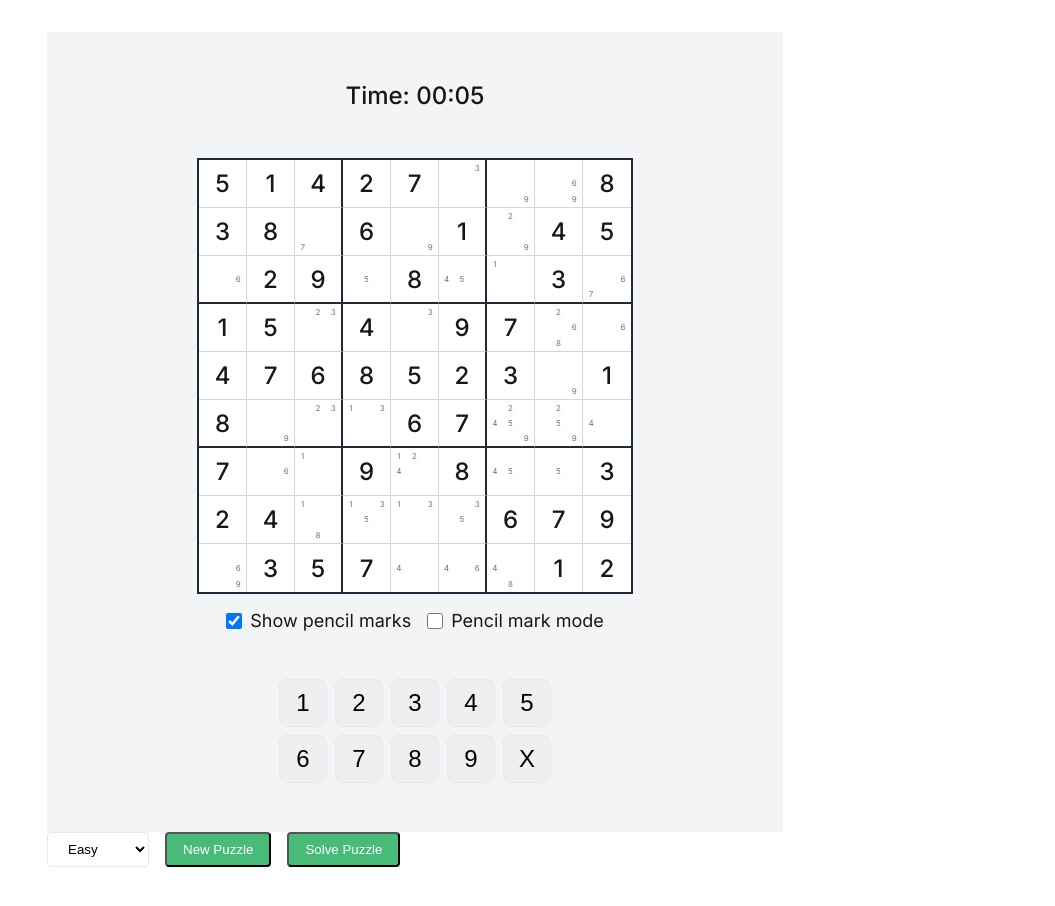
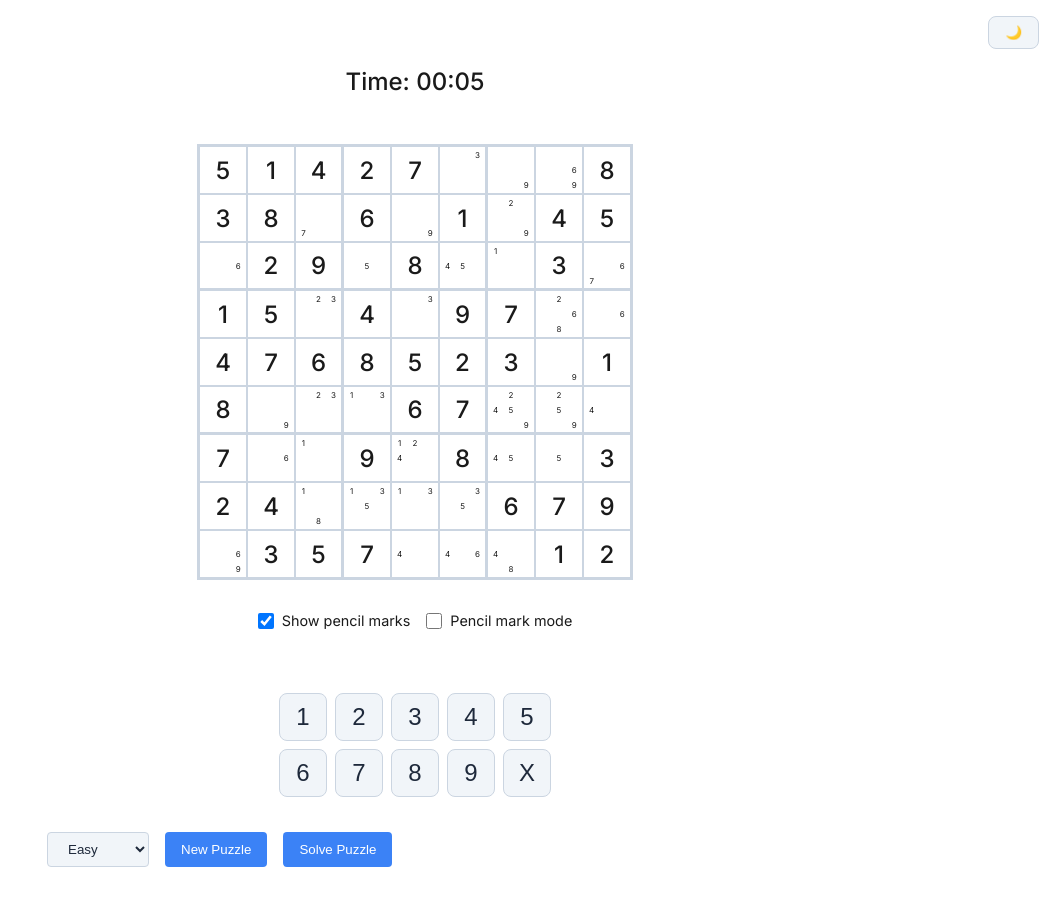
Before and after one commit to sforsyth99/sudoku, a Next.js app: page / in a window 1280 px wide. Shown: the top 906 px of the page, without its empty margins (225-1280 px from the left). Built offline with nearby package versions, Linux system fonts and the light colour scheme.

Commit message:
light and dark mode

```diff
--- a/src/app/components/Game.module.css
+++ b/src/app/components/Game.module.css
@@ -12,22 +12,24 @@
 
 .select {
   padding: 0.5rem 1rem;
-    border: 1px solid #e2e8f0;
+  border: 1px solid var(--grid-border);
   border-radius: 0.25rem;
-    background-color: white;
+  background-color: var(--keyboard-bg);
+  color: var(--keyboard-text);
 }
 
 .button {
   padding: 0.5rem 1rem;
   border-radius: 0.25rem;
-    background-color: #48bb78;
-    color: white;
+  background-color: var(--primary);
+  color: var(--background);
   cursor: pointer;
-    transition: background-color 0.2s;
+  transition: all 0.2s;
+  border: none;
 }
 
 .button:hover {
-    background-color: #38a169;
+  opacity: 0.9;
 }
 
 .button:disabled {
--- a/src/app/components/Game.tsx
+++ b/src/app/components/Game.tsx
@@ -1,9 +1,10 @@
 "use client";
 
-import { useState } from "react";
+import { useState, useEffect } from "react";
 import { useIntl } from "react-intl";
 import SudokuGrid from "./SudokuGrid";
 import { usePuzzle, useSolvePuzzle } from "../hooks/usePuzzle";
+import { useTheme } from '../providers/ThemeProvider';
 import styles from "./Game.module.css";
 
 type Difficulty = "easy" | "medium" | "hard";
@@ -11,6 +12,7 @@ type Difficulty = "easy" | "medium" | "hard";
 export default function Game() {
   const intl = useIntl();
   const [difficulty, setDifficulty] = useState<Difficulty>("easy");
+  const { theme, toggleTheme } = useTheme();
 
   const {
     data: puzzle,
@@ -21,6 +23,22 @@ export default function Game() {
   const { mutate: solvePuzzle, isPending: solving } = useSolvePuzzle();
 
   return (
+    <div>
+      <div style={{ position: 'absolute', top: '1rem', right: '1rem' }}>
+        <button
+          onClick={toggleTheme}
+          style={{
+            padding: '0.5rem 1rem',
+            borderRadius: '0.5rem',
+            border: '1px solid var(--grid-border)',
+            backgroundColor: 'var(--keyboard-bg)',
+            color: 'var(--keyboard-text)',
+            cursor: 'pointer',
+          }}
+        >
+          {theme === 'light' ? '🌙' : '☀️'}
+        </button>
+      </div>
       <div className={styles.container}>
         {isLoading ? (
           <div>{intl.formatMessage({ id: "game.loading" })}</div>
@@ -64,5 +82,6 @@ export default function Game() {
           </>
         )}
       </div>
+    </div>
   );
 }
--- a/src/app/components/Keyboard.module.css
+++ b/src/app/components/Keyboard.module.css
@@ -13,25 +13,28 @@
 .button {
   width: 3rem;
   height: 3rem;
-  border: 1px solid #e2e8f0;
+  border: 1px solid var(--grid-border);
   border-radius: 0.5rem;
   display: flex;
   align-items: center;
   justify-content: center;
   font-size: 1.5rem;
   font-weight: 500;
-  transition: background-color 0.2s;
+  background-color: var(--keyboard-bg);
+  color: var(--keyboard-text);
+  transition: all 0.2s;
 }
 
 .button:hover {
-  background-color: #f3f4f6;
+  background-color: var(--cell-highlighted);
 }
 
 .button:active {
-  background-color: #e5e7eb;
+  background-color: var(--cell-selected);
 }
 
 .pencilMode {
   font-size: 0.875rem;
   font-weight: normal;
+  color: var(--secondary);
 }
--- a/src/app/components/SudokuGrid.module.css
+++ b/src/app/components/SudokuGrid.module.css
@@ -4,14 +4,14 @@
   align-items: center;
   justify-content: center;
   min-height: 100vh;
-  background-color: #f3f4f6;
+  background-color: var(--background);
   padding: 1rem;
 }
 
 .congratulations {
   font-size: 1.5rem;
   font-weight: bold;
-  color: #059669;
+  color: var(--accent);
   margin-bottom: 1rem;
 }
 
@@ -24,7 +24,7 @@
 }
 
 .grid {
-  border: 2px solid #1f2937;
+  border: 2px solid var(--grid-border);
 }
 
 .row {
@@ -35,21 +35,29 @@
   width: 3rem;
   height: 3rem;
   position: relative;
-  background-color: white;
+  background-color: var(--background);
+  color: var(--text);
   transition: all 0.2s;
   outline: none;
+  border: 1px solid var(--grid-border);
 }
 
 .cell:hover {
-  background-color: #dbeafe;
+  background-color: var(--cell-highlighted);
 }
 
 .cellSelected {
-  background-color: #dbeafe;
+  background-color: var(--cell-selected);
 }
 
 .cellDisabled {
+  background-color: var(--background);
+  color: var(--text);
   cursor: not-allowed;
+}
+
+.cellError {
+  color: var(--error);
 }
 
 .cellEnabled {
@@ -57,19 +65,19 @@
 }
 
 .cellBorderRight {
-  border-right: 1px solid #d1d5db;
+  border-right: 1px solid var(--grid-border);
 }
 
 .cellBorderRightThick {
-  border-right: 2px solid #1f2937;
+  border-right: 2px solid var(--grid-border);
 }
 
 .cellBorderBottom {
-  border-bottom: 1px solid #d1d5db;
+  border-bottom: 1px solid var(--grid-border);
 }
 
 .cellBorderBottomThick {
-  border-bottom: 2px solid #1f2937;
+  border-bottom: 2px solid var(--grid-border);
 }
 
 .number {
@@ -83,11 +91,11 @@
 }
 
 .guess {
-  color: #2563eb;
+  color: var(--accent);
 }
 
 .guessError {
-  color: #dc2626;
+  color: var(--error);
 }
 
 .pencilGrid {
@@ -104,7 +112,7 @@
   display: flex;
   align-items: center;
   justify-content: center;
-  color: #6b7280;
+  color: var(--text);
 }
 
 .pencilMarkHidden {
@@ -113,8 +121,9 @@
 
 .controls {
   display: flex;
-  align-items: center;
   gap: 1rem;
+  margin: 1rem 0;
+  justify-content: center;
 }
 
 .controlGroup {
@@ -126,8 +135,10 @@
 .checkbox {
   width: 1rem;
   height: 1rem;
+  cursor: pointer;
 }
 
 .label {
-  font-size: 1.125rem;
+  color: var(--text);
+  font-size: 0.9rem;
 }
--- a/src/app/components/Timer.module.css
+++ b/src/app/components/Timer.module.css
@@ -2,4 +2,5 @@
   font-size: 1.5rem;
   font-weight: 500;
   margin-bottom: 1rem;
+  color: var(--text);
 }
--- a/src/app/layout.tsx
+++ b/src/app/layout.tsx
@@ -1,8 +1,10 @@
 import type { Metadata } from "next";
 import { Inter, Roboto_Mono } from "next/font/google";
 import "./globals.css";
+import "./styles/theme.css";
 import { IntlProvider } from "./providers/IntlProvider";
 import { QueryProvider } from "./providers/QueryProvider";
+import { ThemeProvider } from "./providers/ThemeProvider";
 
 const inter = Inter({
   variable: "--font-sans",
@@ -21,16 +23,18 @@ export const metadata: Metadata = {
 
 export default function RootLayout({
   children,
-}: Readonly<{
+}: {
   children: React.ReactNode;
-}>) {
+}) {
   return (
-    <html lang="en">
-      <body
-        className={`${inter.variable} ${robotoMono.variable} antialiased`}
-      >
+    <html lang="en" className={`${inter.variable} ${robotoMono.variable}`}>
+      <body>
         <QueryProvider>
-          <IntlProvider>{children}</IntlProvider>
+          <IntlProvider>
+            <ThemeProvider>
+              {children}
+            </ThemeProvider>
+          </IntlProvider>
         </QueryProvider>
       </body>
     </html>
--- /dev/null
+++ b/src/app/providers/ThemeProvider.tsx
@@ -0,0 +1,51 @@
+'use client';
+
+import { createContext, useContext, useEffect, useState } from 'react';
+
+type Theme = 'light' | 'dark';
+
+type ThemeContextType = {
+  theme: Theme;
+  toggleTheme: () => void;
+};
+
+const ThemeContext = createContext<ThemeContextType | undefined>(undefined);
+
+export function ThemeProvider({ children }: { children: React.ReactNode }) {
+  const [theme, setTheme] = useState<Theme>('light');
+
+  useEffect(() => {
+    // Check if user has a saved theme preference
+    const savedTheme = localStorage.getItem('theme') as Theme;
+    if (savedTheme) {
+      setTheme(savedTheme);
+    } else {
+      // Check system preference
+      const prefersDark = window.matchMedia('(prefers-color-scheme: dark)').matches;
+      setTheme(prefersDark ? 'dark' : 'light');
+    }
+  }, []);
+
+  useEffect(() => {
+    document.documentElement.setAttribute('data-theme', theme);
+    localStorage.setItem('theme', theme);
+  }, [theme]);
+
+  const toggleTheme = () => {
+    setTheme(prevTheme => prevTheme === 'light' ? 'dark' : 'light');
+  };
+
+  return (
+    <ThemeContext.Provider value={{ theme, toggleTheme }}>
+      {children}
+    </ThemeContext.Provider>
+  );
+}
+
+export function useTheme() {
+  const context = useContext(ThemeContext);
+  if (context === undefined) {
+    throw new Error('useTheme must be used within a ThemeProvider');
+  }
+  return context;
+}
--- /dev/null
+++ b/src/app/styles/theme.css
@@ -0,0 +1,54 @@
+:root {
+  /* Light theme colors */
+  --light-background: #ffffff;
+  --light-text: #1a1a1a;
+  --light-primary: #3b82f6;
+  --light-secondary: #64748b;
+  --light-accent: #0ea5e9;
+  --light-grid-border: #cbd5e1;
+  --light-cell-selected: #dbeafe;
+  --light-cell-highlighted: #f0f9ff;
+  --light-keyboard-bg: #f1f5f9;
+  --light-keyboard-text: #1e293b;
+  --light-error: #ef4444;
+
+  /* Dark theme colors */
+  --dark-background: #1a1a1a;
+  --dark-text: #ffffff;
+  --dark-primary: #60a5fa;
+  --dark-secondary: #94a3b8;
+  --dark-accent: #38bdf8;
+  --dark-grid-border: #475569;
+  --dark-cell-selected: #1e3a8a;
+  --dark-cell-highlighted: #1e293b;
+  --dark-keyboard-bg: #334155;
+  --dark-keyboard-text: #f8fafc;
+  --dark-error: #f87171;
+
+  /* Default to light theme */
+  --background: var(--light-background);
+  --text: var(--light-text);
+  --primary: var(--light-primary);
+  --secondary: var(--light-secondary);
+  --accent: var(--light-accent);
+  --grid-border: var(--light-grid-border);
+  --cell-selected: var(--light-cell-selected);
+  --cell-highlighted: var(--light-cell-highlighted);
+  --keyboard-bg: var(--light-keyboard-bg);
+  --keyboard-text: var(--light-keyboard-text);
+  --error: var(--light-error);
+}
+
+[data-theme='dark'] {
+  --background: var(--dark-background);
+  --text: var(--dark-text);
+  --primary: var(--dark-primary);
+  --secondary: var(--dark-secondary);
+  --accent: var(--dark-accent);
+  --grid-border: var(--dark-grid-border);
+  --cell-selected: var(--dark-cell-selected);
+  --cell-highlighted: var(--dark-cell-highlighted);
+  --keyboard-bg: var(--dark-keyboard-bg);
+  --keyboard-text: var(--dark-keyboard-text);
+  --error: var(--dark-error);
+}
```
Lines whose indentation alone changed are shown as unchanged.
